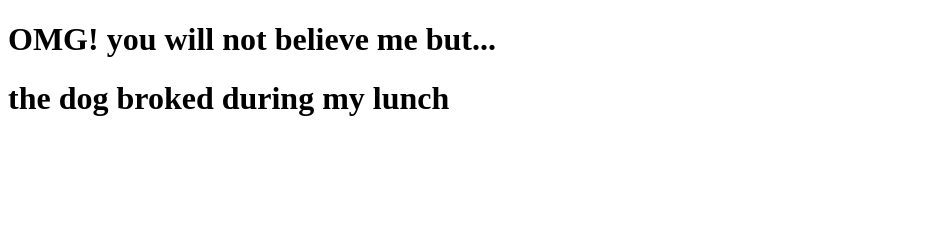
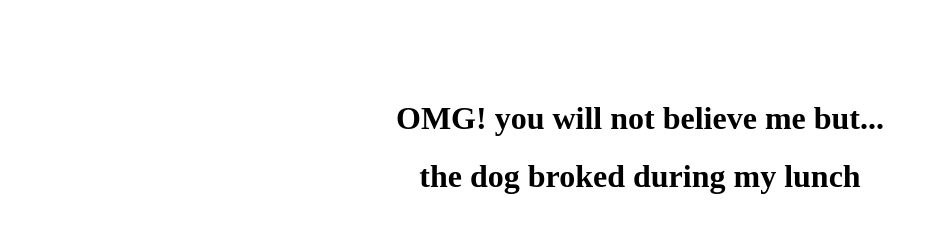
Before and after one commit to manugarcal/excuse-generator-javascrip, a plain HTML site: page index.html in a window 1280 px wide. Shown: the whole page, without its empty margins (0-937 px from the left). Drawn offline with Linux system fonts and the light colour scheme.

Commit message:
agregue codigo css

```diff
--- a/index.html
+++ b/index.html
@@ -3,12 +3,15 @@
 <head>
     <meta charset="UTF-8">
     <meta name="viewport" content="width=device-width, initial-scale=1.0">
-
+    <link rel="stylesheet" href="style.css">
     <title>Excuse Generator</title>
 </head>
 <body>
-    <h1>OMG! you will not believe me but...</h1>
-    <h1 id="excuse">My dog eat my homework</h1>
+    <div class="container">
+        <h1>OMG! you will not believe me but...</h1>
+        <h1 id="excuse">My dog eat my homework</h1>
+    </div>
+
     <script src="main.js"></script>
 </body>
 </html>
--- /dev/null
+++ b/style.css
@@ -0,0 +1,8 @@
+.container {
+    display: block;
+    align-items: center;
+    margin-top: 100px;
+}
+h1 {
+    text-align: center;
+}
```
